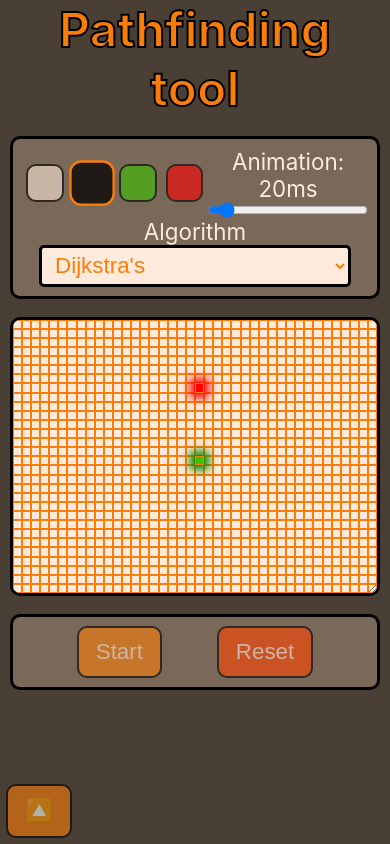
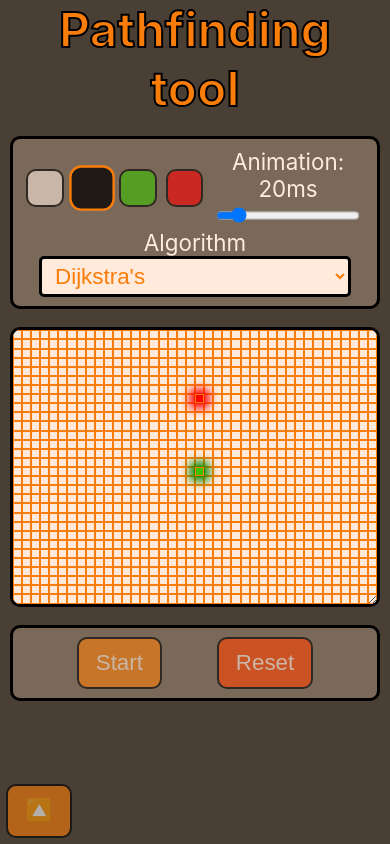
Before and after one commit to Groszczu/pathfinding-tool, a React (Create React App) app: page / in a window 390 px wide. Built offline with nearby package versions, Linux system fonts and the light colour scheme.

Commit message:
cleanup styling

```diff
--- a/src/shared/FullscreenFlexContainer.js
+++ b/src/shared/FullscreenFlexContainer.js
@@ -4,7 +4,7 @@ const FullscreenFlexContainer = styled.div`
     display: flex;
     flex-wrap: wrap;
     flex: 1 1 300px;
-    font-size: clamp(1.4rem, 3.25vmin, 2.2rem);
+    font-size: var(--clamped-font-size);
     padding: .4em;
     margin: .8em 0;
     color: var(--light-text-clr);
--- a/src/shared/Slider.js
+++ b/src/shared/Slider.js
@@ -3,7 +3,8 @@ import styled from 'styled-components';
 const Slider = styled.input.attrs(() => ({
   type: 'range',
 }))`
-  width: 100%;
+  width: 90%;
+  padding: .4em;
 `;
 
 export default Slider;
```
